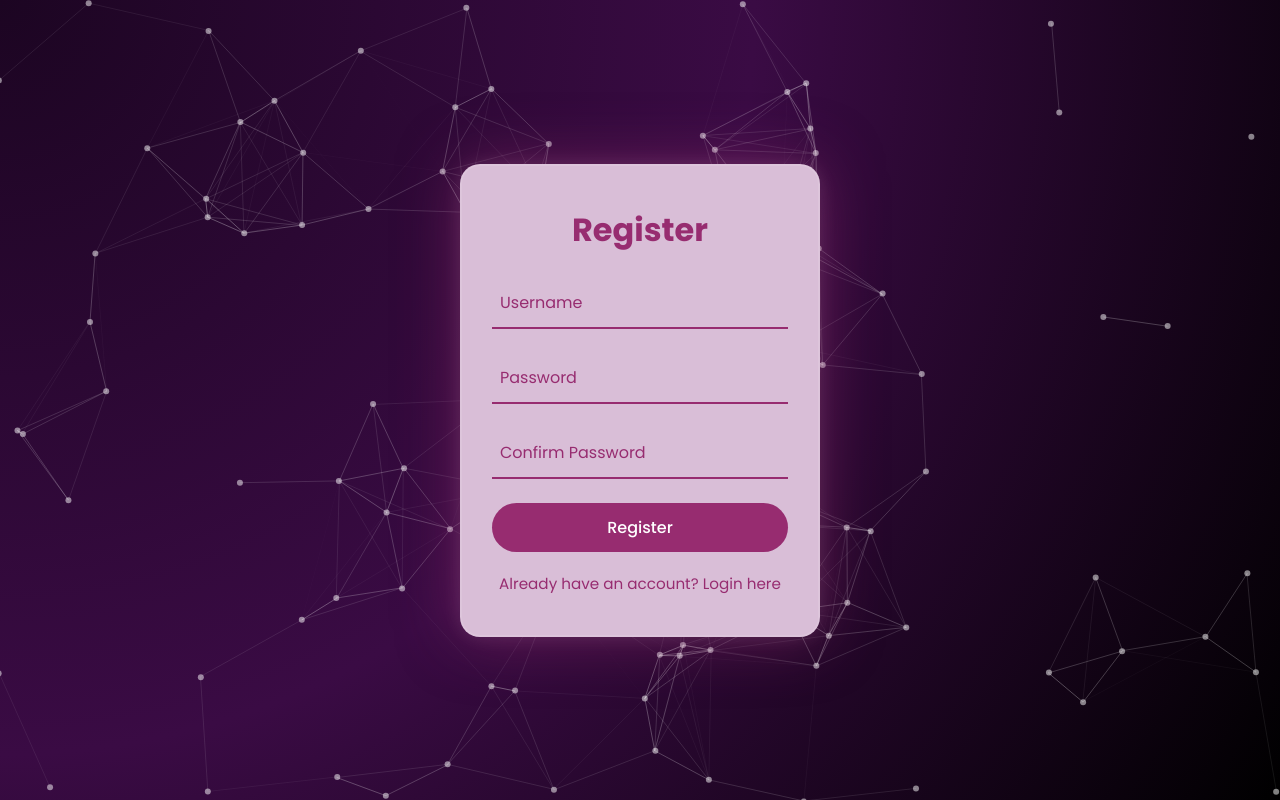
After one commit to YulietSompotan/Project-e-bisnis, a PHP site: page /register.html in a window 1280 px wide. The commit adds this page. Run offline with PHP 8.4, Linux system fonts and the light colour scheme.

Commit message:
pembuatan register

```diff
--- a/css/style.css
+++ b/css/style.css
@@ -356,7 +356,7 @@ contact .row .form .input-group input {
   display: inline-block;
   padding: 1rem 3rem;
   font-size: 1.7rem;
-  color: #972c70
+  color: #972c70;
   background-color: var(--bg);
   cursor: pointer;
 }
--- a/css/styles.css
+++ b/css/styles.css
@@ -4,113 +4,117 @@
   margin: 0;
   padding: 0;
   box-sizing: border-box;
-  font-family: "Poppins", "sans-serif";
+  font-family: "Poppins", sans-serif;
 }
 
 body {
   display: flex;
   justify-content: center;
   align-items: center;
-  width: 100%;
-  height: 100vh;
+  min-height: 100vh;
   background: radial-gradient(circle at top left, #1c0522, #3a0b44, #000);
   overflow: hidden;
 }
 
 #particles-js {
-  position: absolute;
-  width: 100%;
-  height: 100%;
-  background: transparent;
+  position: fixed;
+  inset: 0;
   z-index: 0;
 }
 
 .login-box {
+  position: relative;
   z-index: 1;
-  position: relative;
-  width: 400px;
-  height: 450px;
+  width: 360px;
+  max-width: 90%;
+  padding: 40px 30px;
   background: #d9bed7;
-  border: 2px solid rgba(255, 255, 255, 0.05);
+  border: 2px solid rgba(255, 255, 255, 0.1);
   border-radius: 20px;
-  display: flex;
-  justify-content: center;
-  align-items: center;
   box-shadow: 0 0 20px rgba(255, 255, 255, 0.1),
     0 0 60px rgba(151, 44, 112, 0.5);
 }
 
-h2 {
-  font-size: 2em;
+.login-box h2 {
+  font-size: 2rem;
   color: #972c70;
   text-align: center;
+  margin-bottom: 1.5rem;
 }
 
 .input-box {
   position: relative;
-  width: 310px;
-  margin: 30px 0;
+  margin-bottom: 1.5rem;
   border-bottom: 2px solid #972c70;
+}
+
+.input-box input {
+  width: 100%;
+  padding: 0.75rem 2.5rem 0.75rem 0.5rem;
+  background: transparent;
+  border: none;
+  outline: none;
+  font-size: 1rem;
+  color: #972c70;
 }
 
 .input-box label {
   position: absolute;
+  left: 0.5rem;
   top: 50%;
-  left: 0px;
   transform: translateY(-50%);
-  font-size: 1em;
   color: #972c70;
   pointer-events: none;
-  transition: 0.5s;
+  transition: 0.3s;
 }
 
-.input-box input:focus ~ label,
-.input-box input:valid ~ label {
-  top: -5px;
-}
-
-.input-box input {
-  width: 100%;
-  height: 50px;
-  background: transparent;
-  border: none;
-  outline: none;
-  font-size: 1em;
-  color: #972c70;
-  padding: 0 40px 0 5px;
-  box-sizing: border-box;
+.input-box input:focus + label,
+.input-box input:valid + label {
+  top: -0.75rem;
+  font-size: 0.85rem;
 }
 
 .input-box .icon {
   position: absolute;
-  right: 10px;
-  top: 10%;
+  right: 0.5rem;
+  top: 50%;
+  transform: translateY(-50%);
+  font-size: 1.3rem;
   color: #972c70;
-  font-size: 1.5em;
-  line-height: 50px;
 }
 
 button {
+  display: block;
   width: 100%;
-  height: 40px;
+  padding: 0.75rem;
+  margin-top: 1rem;
   background: #972c70;
   border: none;
-  outline: none;
-  border-radius: 40px;
+  border-radius: 30px;
+  font-size: 1rem;
+  font-weight: 500;
+  color: #fff;
   cursor: pointer;
-  font-size: 1em;
-  color: #fff;
-  font-weight: 500;
+  transition: background 0.3s, color 0.3s;
 }
 
 button:hover {
   background: #fff;
   color: #972c70;
-  transition: 0.5s;
 }
 
 .register-link {
-  margin-top: 20px;
-  font-size: 1rem;
+  text-align: center;
+  margin-top: 1.25rem;
+  font-size: 0.95rem;
   color: #972c70;
 }
+
+.register-link a {
+  color: #972c70;
+  text-decoration: none;
+}
+
+.register-link a:hover {
+  text-decoration: underline;
+}
--- /dev/null
+++ b/register.html
@@ -0,0 +1,73 @@
+<!DOCTYPE html>
+<html lang="en">
+<head>
+  <meta charset="UTF-8" />
+  <meta http-equiv="X-UA-Compatible" content="IE=edge"/>
+  <meta name="viewport" content="width=device-width, initial-scale=1.0"/>
+  <link rel="stylesheet" href="css/styles.css"/>
+  <title>Register</title>
+</head>
+<body>
+  <div class="login-box">
+    <form method="POST" action="register.php">
+      <h2>Register</h2>
+
+      <div class="input-box">
+        <span class="icon"><i class="fas fa-user"></i></span>
+        <input type="text" name="username" required />
+        <label>Username</label>
+      </div>
+
+      <div class="input-box">
+        <span class="icon"><i class="fas fa-lock"></i></span>
+        <input type="password" name="password" required />
+        <label>Password</label>
+      </div>
+
+      <div class="input-box">
+        <span class="icon"><i class="fas fa-lock"></i></span>
+        <input type="password" name="password2" required />
+        <label>Confirm Password</label>
+      </div>
+
+      <button type="submit" name="register">Register</button>
+
+      <div class="register-link">
+        <p>Already have an account? <a href="login.php">Login here</a></p>
+      </div>
+    </form>
+  </div>
+
+  <!-- Particle.js container -->
+  <div id="particles-js"></div>
+  <script src="https://cdn.jsdelivr.net/npm/particles.js@2.0.0/particles.min.js"></script>
+  <script>
+    particlesJS("particles-js", {
+      particles: {
+        number: { value: 80, density: { enable: true, value_area: 800 } },
+        color: { value: "#ffffff" },
+        shape: { type: "circle" },
+        opacity: { value: 0.5 },
+        size: { value: 3 },
+        line_linked: {
+          enable: true,
+          distance: 150,
+          color: "#ffffff",
+          opacity: 0.4,
+          width: 1,
+        },
+        move: { enable: true, speed: 3 },
+      },
+      interactivity: {
+        detect_on: "canvas",
+        events: {
+          onhover: { enable: true, mode: "grab" },
+          onclick: { enable: true, mode: "push" },
+          resize: true,
+        },
+      },
+      retina_detect: true,
+    });
+  </script>
+</body>
+</html>
```
Also changed, not shown: index.html (+5 -4 lines), login.php (+47 -14 lines).
